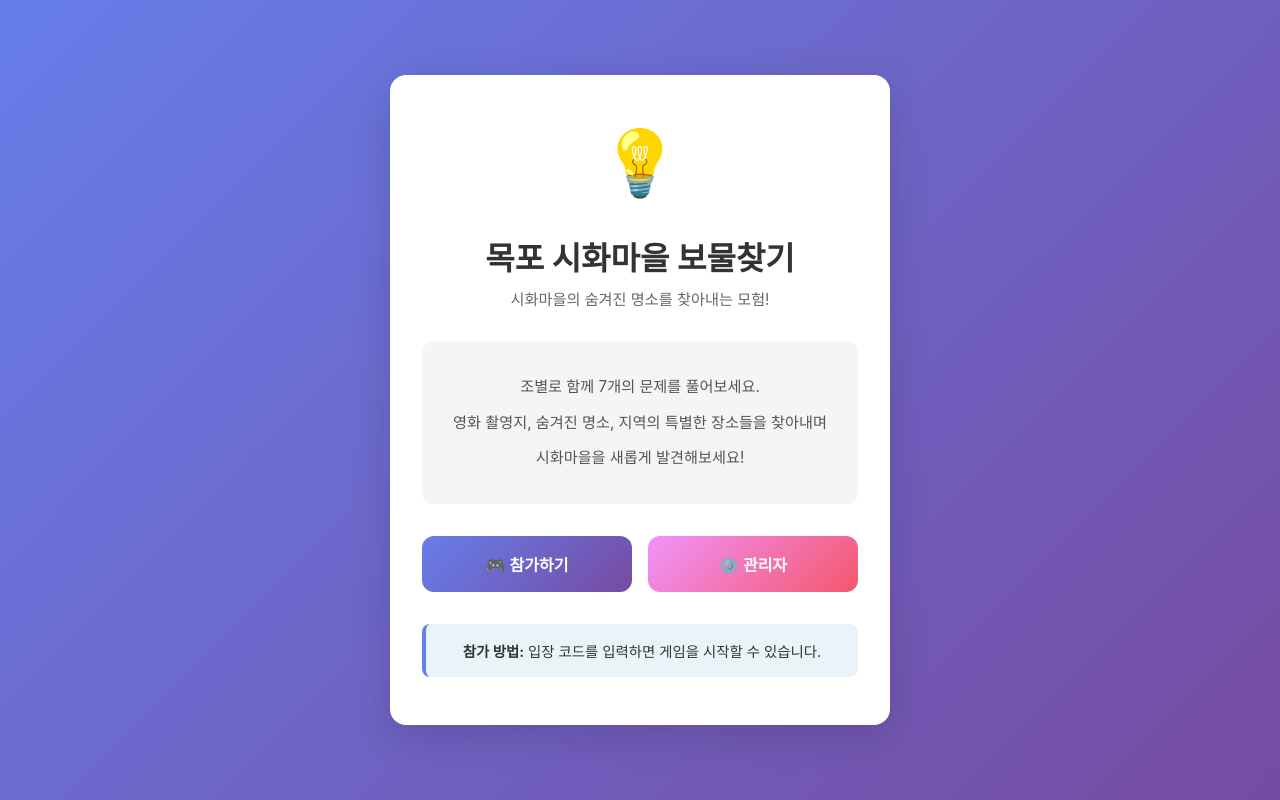
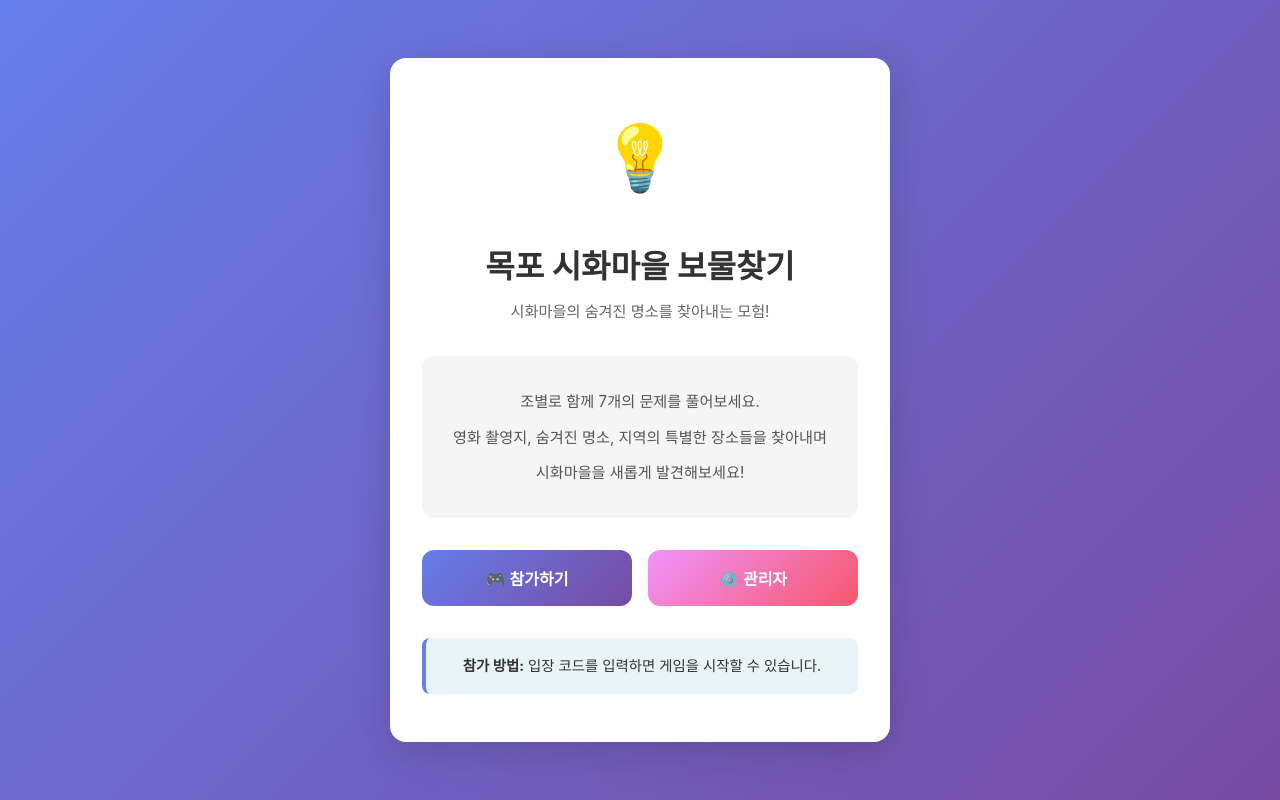
Before and after one commit to rkddpwl0625/mopo-treasure-hunt, a React (Vite) app: page / in a window 1280 px wide. Built offline with nearby package versions, Linux system fonts and the light colour scheme; no server answers; a web font is replaced by a local one.

Commit message:
Increase line-height to 1.6 for better readability

```diff
--- a/src/index.css
+++ b/src/index.css
@@ -6,6 +6,8 @@
   -moz-osx-font-smoothing: grayscale;
   /* 모바일 뷰포트 높이 */
   --vh: 1vh;
+  /* 줄간격 */
+  line-height: 1.6;
 }
 
 * {
```
